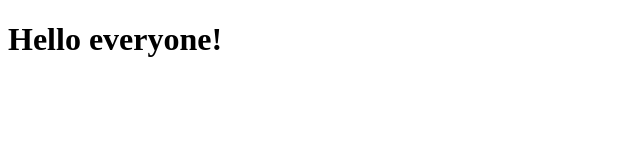
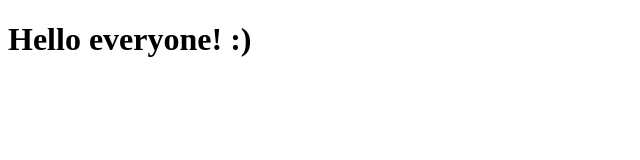
Before and after one commit to cursor-education/welcome-to-github, a plain HTML site: page Andriy.Dziuba/andriy.html in a window 1280 px wide. Shown: the full height of the page, 0-640 px from the left. Drawn offline with Linux system fonts and the light colour scheme.

Commit message:
add folder

```diff
--- a/Andriy.Dziuba/andriy.html
+++ b/Andriy.Dziuba/andriy.html
@@ -5,6 +5,6 @@
 	<title>Andriy</title>
 </head>
 <body>
-	<h1>Hello everyone!</h1>
+	<h1>Hello everyone! :)</h1>
 </body>
 </html>
```
